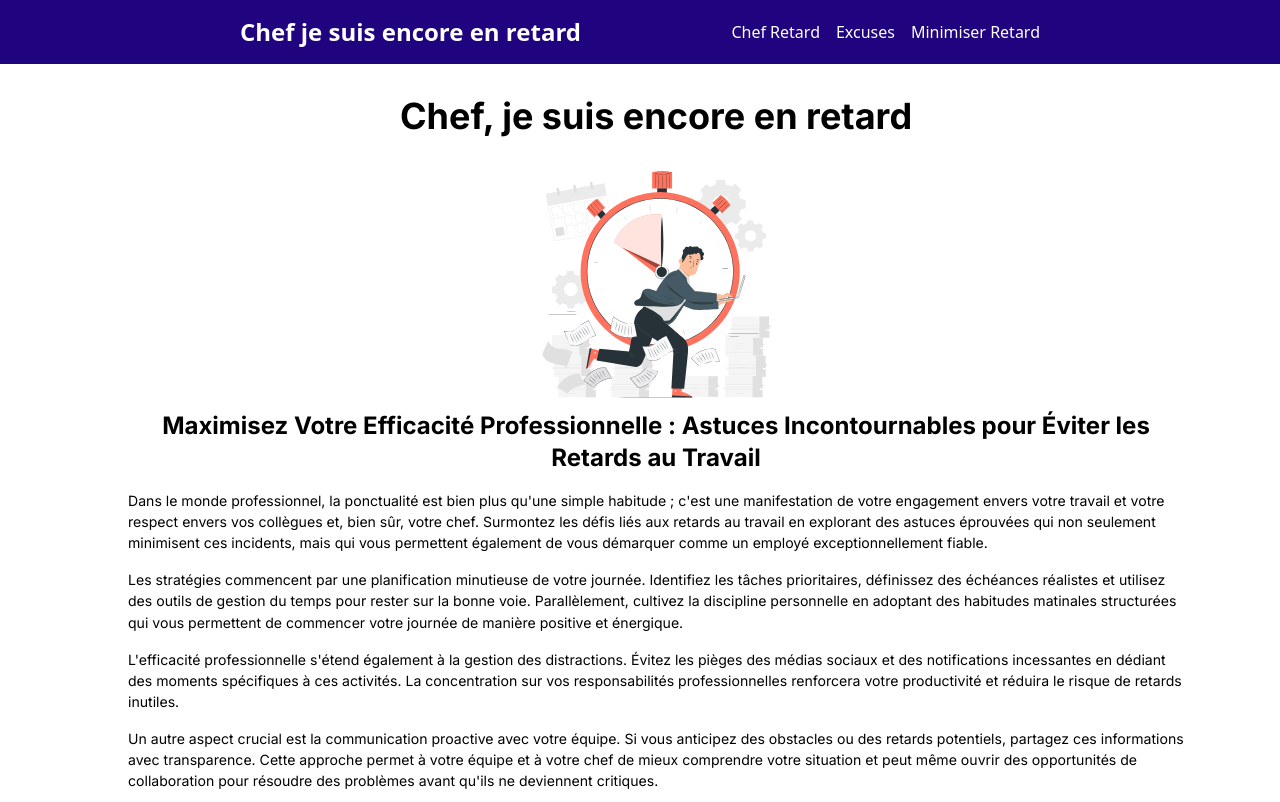
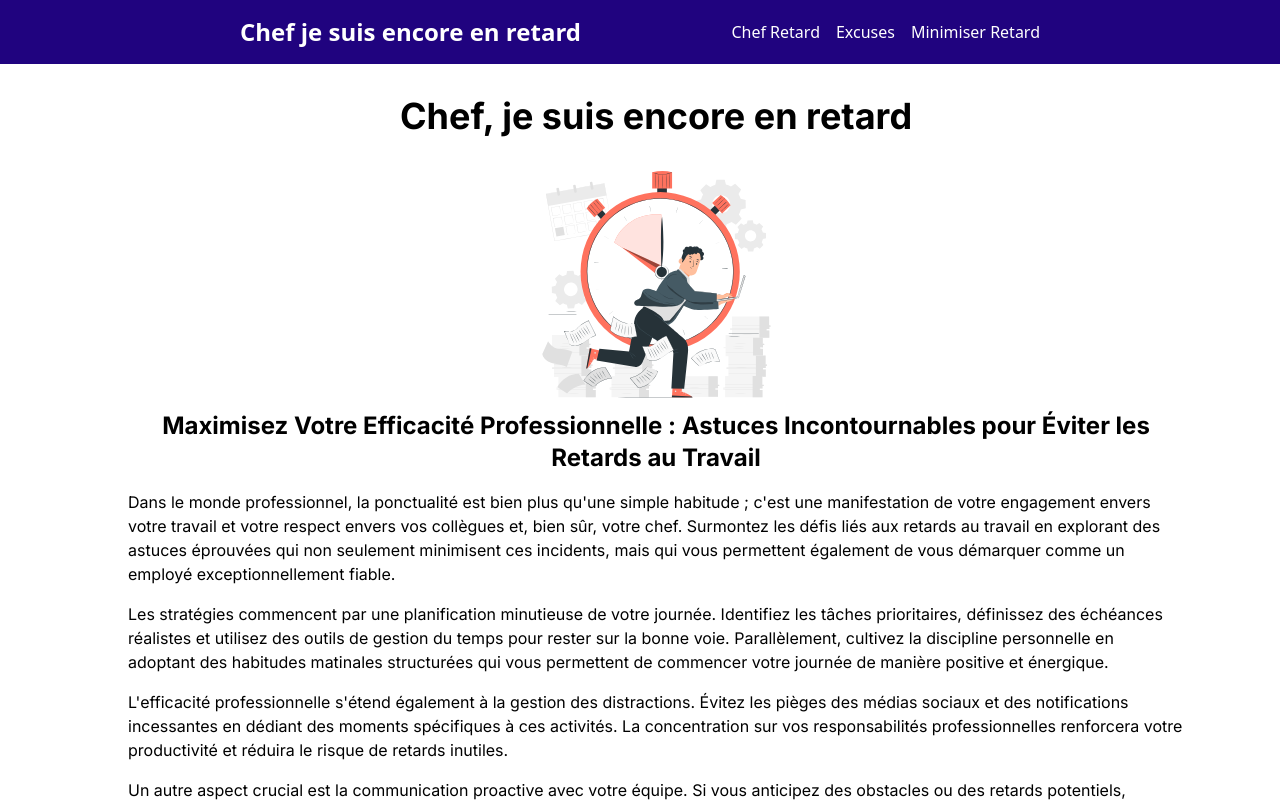
Before and after one commit to jugo92/chef-retard, a Next.js app: page / in a window 1280 px wide. Shown: the top 802 px of the page. Built offline with nearby package versions, Linux system fonts and the light colour scheme.

Commit message:
remove font size

```diff
--- a/styles/globals.css
+++ b/styles/globals.css
@@ -70,11 +70,3 @@ li{
   display: block;
   margin-left: 2rem;
 }
-
-p{
-  font-size: 1.1vw;
-}
-
-span{
-  font-size: 1.1vw;
-}
```
